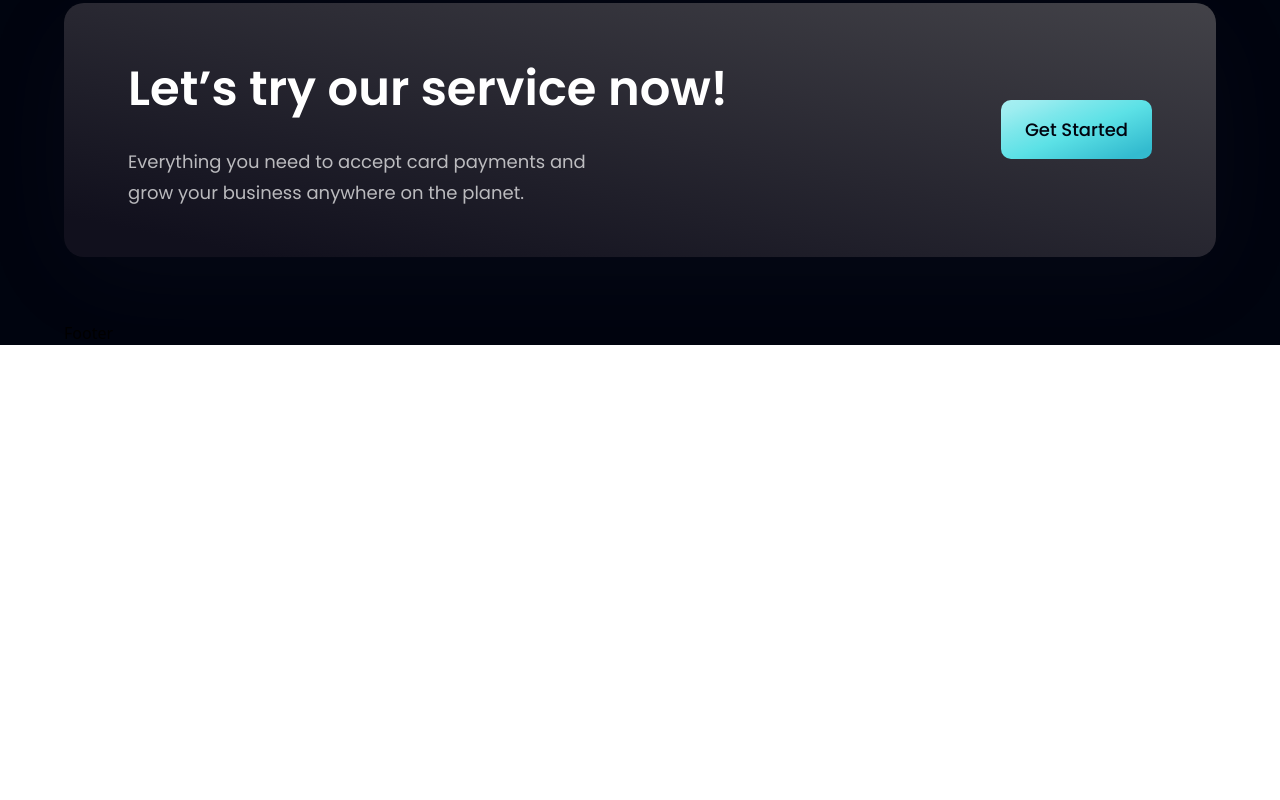
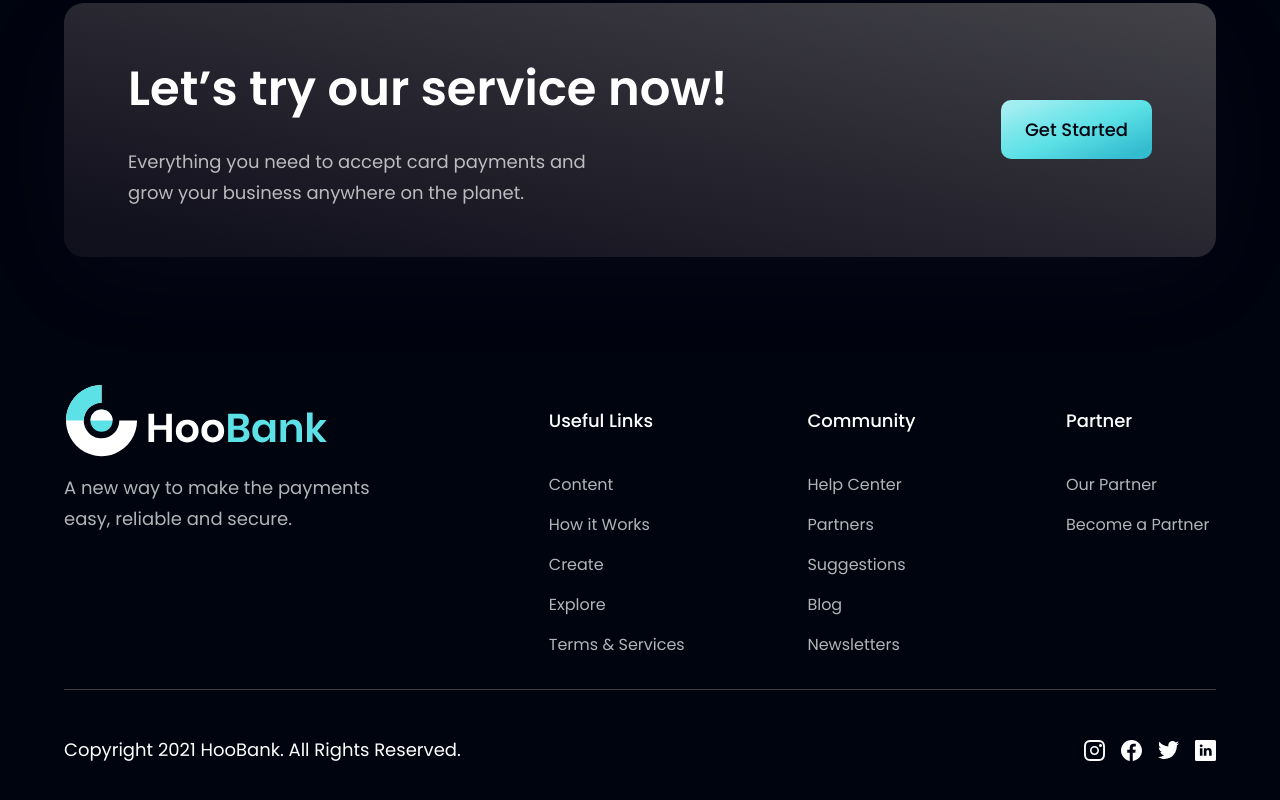
Before and after one commit to Phemel0/fnb-modern-bank-website, a React (Vite) app: page / in a window 1280 px wide. Shown: the part 4061-4861 px from the top of the page. Before the commit the page ends 4406 px from the top, so only its background shows below. Built offline with nearby package versions, Linux system fonts and the light colour scheme.

Commit message:
Footer Complete

```diff
--- a/src/components/Footer.jsx
+++ b/src/components/Footer.jsx
@@ -1,9 +1,62 @@
-import React from 'react'
+import styles from '../style';
+import { logo } from '../assets';
+import { footerLinks, socialMedia } from '../constants';
 
-const Footer = () => {
-  return (
-    <div>Footer</div>
-  )
-}
+
+const Footer = () => (
+  <section className={`${styles.flexCenter} ${styles.paddingY} flex-col`}>
+    <div className={`${styles.flexStart} md:flex-row flex-col mb-8 w-full`}>
+      <div className='flex-1 flex flex-col justify-start mr-10'>
+        <img src={logo}
+        alt="Company_logo"
+        className='w-[266px] h-[72px] object-contain'/>
+        <p className={`${styles.paragraph} mt-4 max-w-[310px]`}>
+          A new way to make the payments easy, reliable and secure.</p>
+      </div>
+      <div className='flex-[1.5] w-full flex flex-row flex-wrap justify-between
+      md:mt-0 mt-10'>
+        {footerLinks.map((footerLinks) => (
+          <div key={footerLinks.key} className='flex flex-col ss:my-0 my-4
+          min-w-[150px]'>
+            <h4 className='font-poppins font-medium text-[18px] leading-[72px]
+            text-white'>
+              {footerLinks.title}
+            </h4>
+            <ul className='list-none mt-4'>
+              {footerLinks.links.map((links, index) => (
+                <li key={links.name} className={`font-poppins font-normal
+                text-[16px] leading-[24px] text-dimWhite
+                hover:text-secondary cursor-pointer
+                ${index!== footerLinks.links.length -1 ? 'mb-4' : 'mb-0'}`}>
+                  {links.name}
+                </li>
+              ))}
+            </ul>
+          </div>
+        ))}
+      </div>
+    </div>
+
+    <div className='w-full flex justify-between items-center
+    md:flex-row flex-col pt-6 border-t-[1px] border-t-[#3F3E45]'>
+      <p className='font-poppins font-normal text-center text-[18px] leading-[72px]
+            text-white'>
+      Copyright 2021 HooBank. All Rights Reserved.<span></span>
+      </p>
+      <div className='flex flex-row md:mt-0 mt-6'>
+        {socialMedia.map((social, index) => (
+          <img
+            key={social.id}
+            src={social.icon}
+            alt={social.id}
+            className={`w-[21px] h-[21px] object-contain cursor-pointer
+            ${index !== socialMedia.length -1 ? 'mr-4' : 'mr-0'}`}
+          />
+        ))}
+      </div>
+    </div>
+  </section>
+)
+
 
 export default Footer
```
